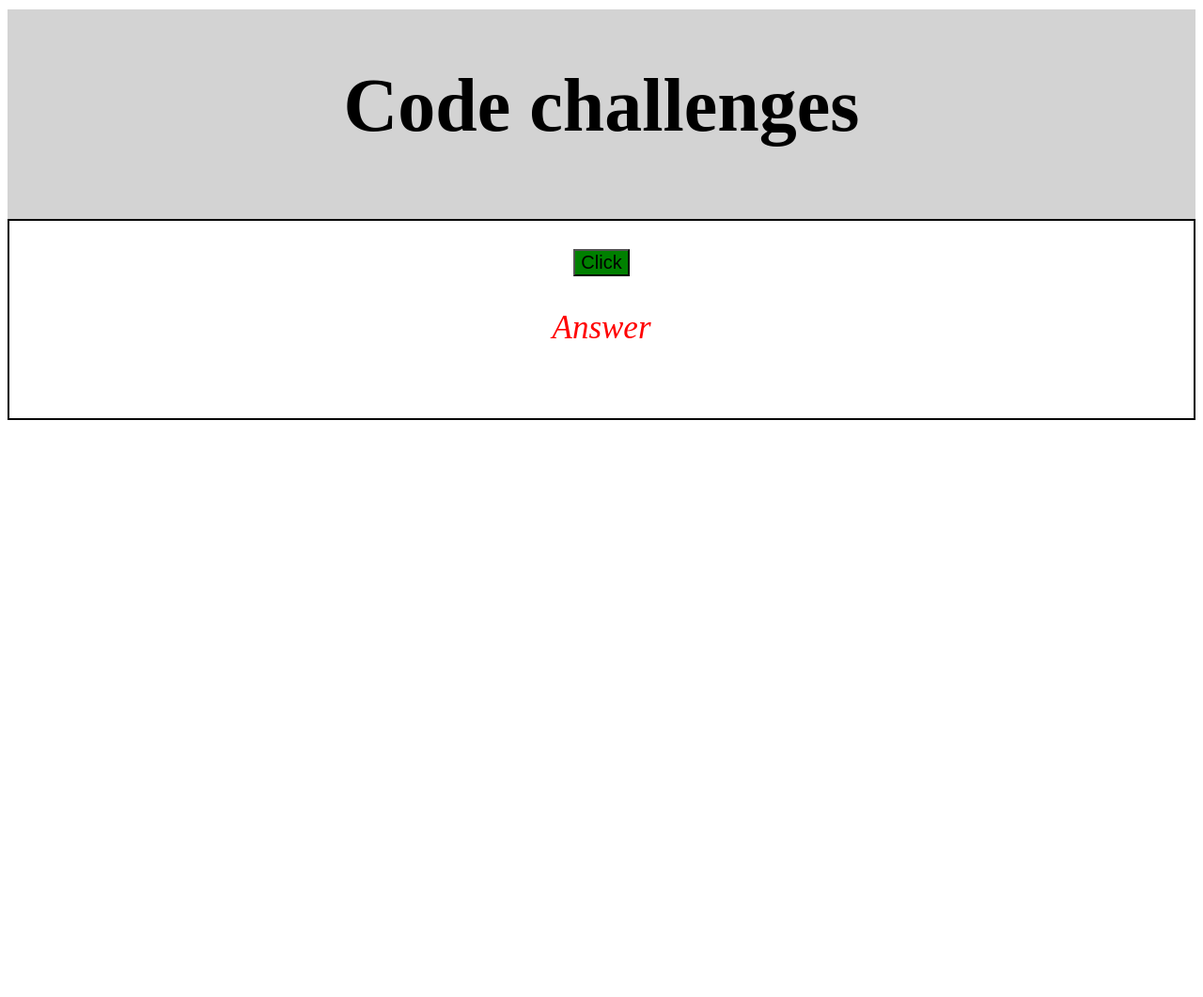
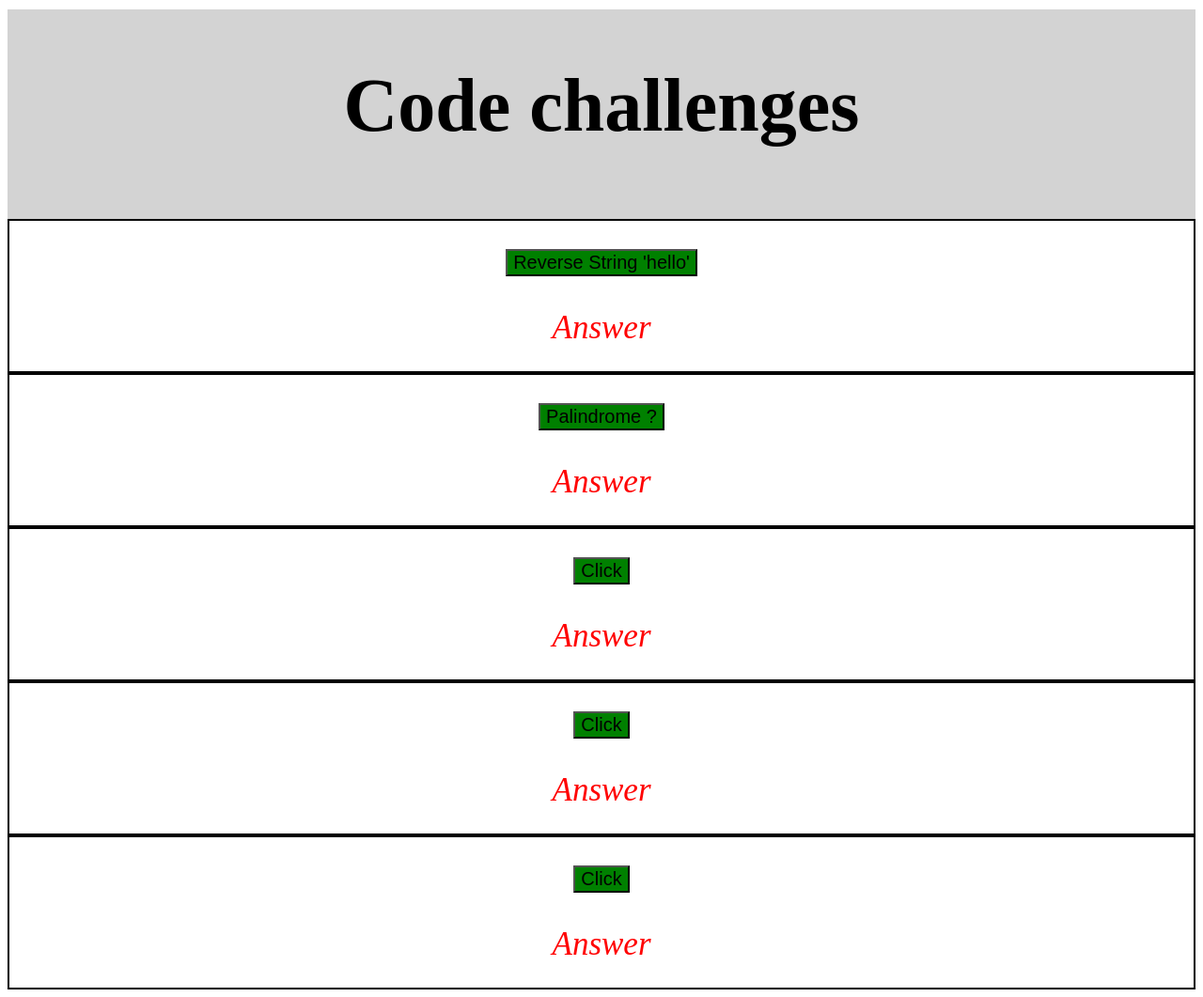
Before and after one commit to joshwest27/codewars, a plain HTML site: page index.html in a window 1280 px wide. Shown: the whole page at 94% size. Before the commit the page ends 800 px from the top, so only its background shows below. Drawn offline with Linux system fonts and the light colour scheme.

Commit message:
more coding solutions

```diff
--- a/css/style.css
+++ b/css/style.css
@@ -8,11 +8,11 @@ header {
   font-size: 40px;
 }
 
-#results {
+.results {
   border: solid 2px black;
   padding-top: 10px;
   text-align: center;
-  height: 200px;
+  height: 150px;
 }
 
 button {
@@ -21,8 +21,32 @@ button {
   margin-top: 20px;
 }
 
-#show {
+#show1 {
   font-size: 35px;
   font-style: italic;
   color: red;
 }
+
+#show2 {
+  font-size: 35px;
+  font-style: italic;
+  color: red;
+}
+
+#show3 {
+  font-size: 35px;
+  font-style: italic;
+  color: red;
+}
+
+#show4 {
+  font-size: 35px;
+  font-style: italic;
+  color: red;
+}
+
+#show5 {
+  font-size: 35px;
+  font-style: italic;
+  color: red;
+}
--- a/index.html
+++ b/index.html
@@ -11,9 +11,29 @@
     </header>
 
     <main>
-      <div id="results">
-        <button onclick="myAnswer()">Click</button>
-        <p id="show">Answer</p>
+      <div class="results">
+        <button onclick="myAnswerOne()">Reverse String 'hello'</button>
+        <p id="show1">Answer</p>
+      </div>
+
+      <div class="results">
+        <button onclick="myAnswerTwo()">Palindrome ?</button>
+        <p id="show2">Answer</p>
+      </div>
+
+      <div class="results">
+        <button onclick="myAnswerThree()">Click</button>
+        <p id="show3">Answer</p>
+      </div>
+
+      <div class="results">
+        <button onclick="myAnswerFour()">Click</button>
+        <p id="show4">Answer</p>
+      </div>
+
+      <div class="results">
+        <button onclick="myAnswerFive()">Click</button>
+        <p id="show5">Answer</p>
       </div>
     </main>
 
--- a/js/app.js
+++ b/js/app.js
@@ -40,6 +40,7 @@ function reverseString(str) {
   return revString;
 }
 
+// for each
 function reverseString(str) {
   let revString = '';
   str.split('').forEach(function(char) {
@@ -48,13 +49,21 @@ function reverseString(str) {
   return revString;
 }
 
-
-
-// const output = reverseString('hello');
-// console.log(output);
-
-
-function myAnswer() {
-  let answer = document.getElementById('show').innerHTML = reverseString('hello');
+// display answer
+function myAnswerOne() {
+  let answer = document.getElementById('show1').innerHTML = reverseString('hello');
 
 };
+
+// Code challenge *Palindrome*
+
+// check if sting is a palindrome
+function isPalindrome(str) {
+  let revString = str.split('').reverse().join('');
+  return revString === str;
+}
+
+function myAnswerTwo() {
+  let answer = document.getElementById('show2').innerHTML = isPalindrome('radar');
+
+};
```
